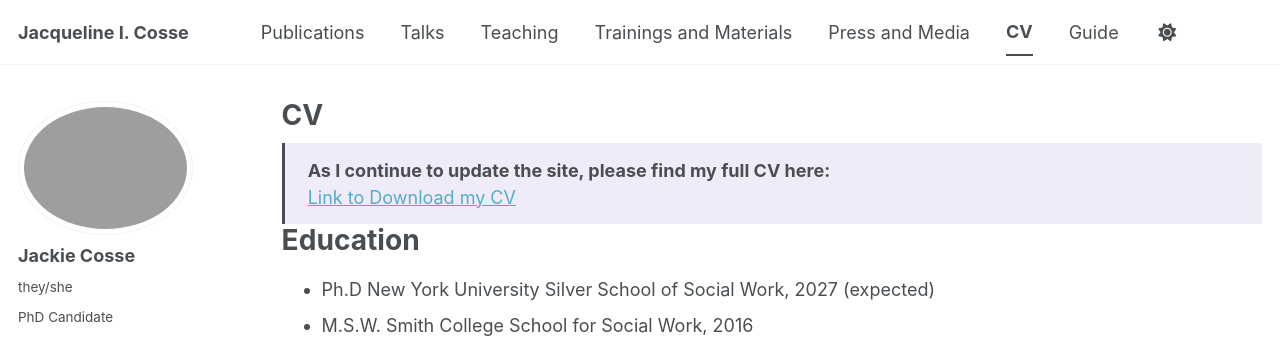
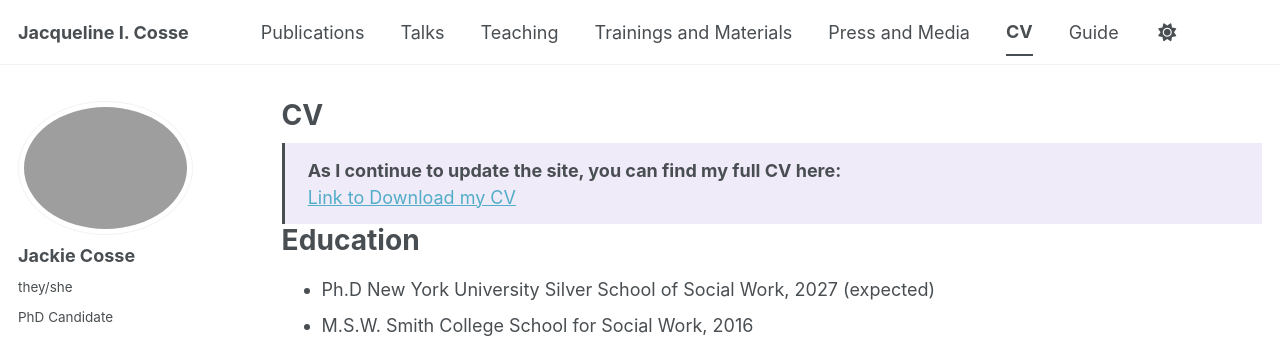
Before and after one commit to jackiecosse/jackiecosse.com, a Jekyll site: the page built from _pages/cv.md, in a window 1280 px wide and 900 px high. Shown: the top 348 px of the window. Built offline with Jekyll 4.4.1, drawn with Linux system fonts in a browser that asks for light colours; a style sheet for code colours, icons or effects is not loaded.

Commit message:
Update cv.md

```diff
--- a/_pages/cv.md
+++ b/_pages/cv.md
@@ -10,7 +10,7 @@ redirect_from:
 {% include base_path %}
 
 <div class="wordwrap" style="padding: 0.75em 1em; border-left: 3px solid currentColor; background-color: rgba(149, 117, 205, 0.14);">
-<strong>As I continue to update the site, please find my full CV here:</strong><br>
+<strong>As I continue to update the site, you can find my full CV here:</strong><br>
 <a href="{{ base_path }}/files/J_Cosse_CV_2026_08_31.pdf">Link to Download my CV</a>
 </div>
 
```
